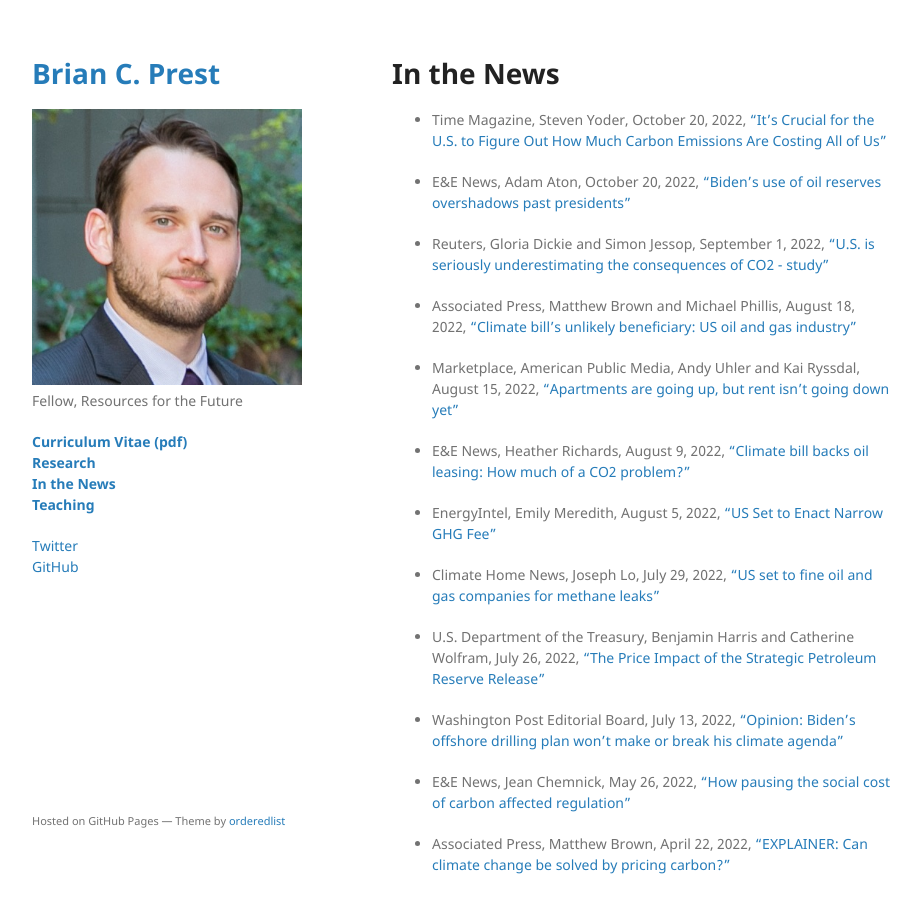
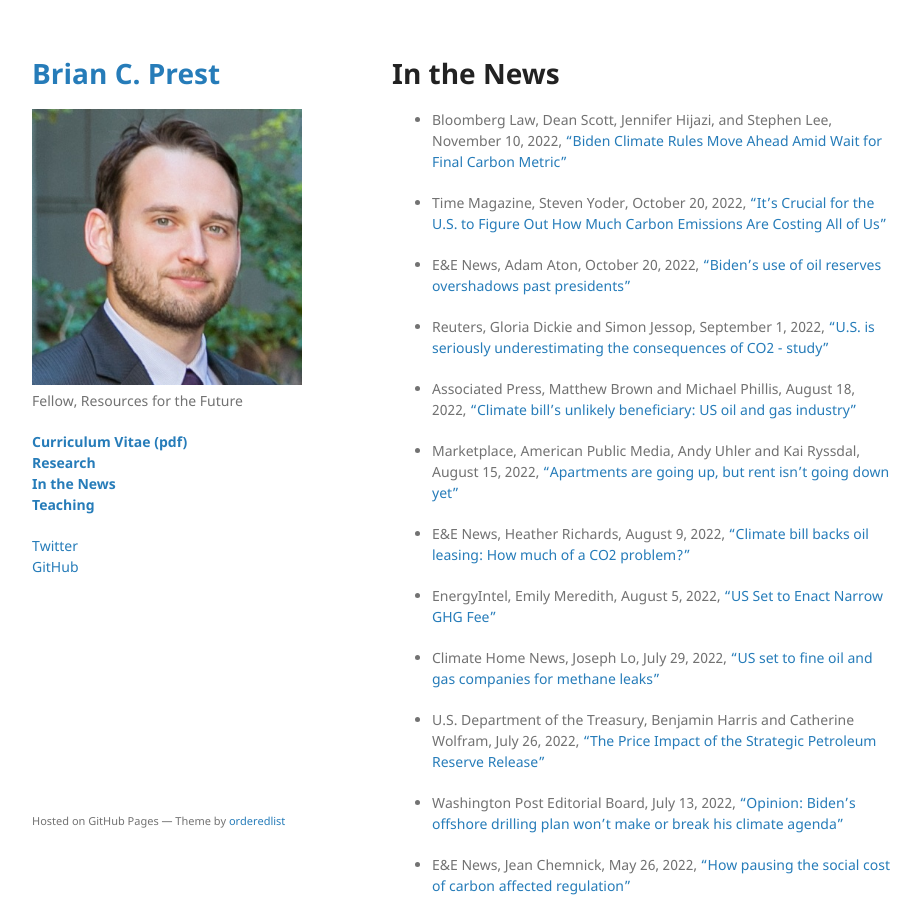
Before and after one commit to bprest/bprest.github.io, a Jekyll site: the page built from in-the-news.md, in a window 1280 px wide and 900 px high. Shown: the whole window, without its empty margins (178-1099 px from the left). Built offline with Jekyll 4.4.1, drawn with Linux system fonts in a browser that asks for light colours; our own code applies the rules of GitHub Pages for plain Markdown files.

Commit message:
add bloomberg piece

```diff
--- a/in-the-news.md
+++ b/in-the-news.md
@@ -4,7 +4,9 @@ layout: default
 
 # In the News
 
-* Time Magazine, Steven Yoder, October 20, 2022,  ["It's Crucial for the U.S. to Figure Out How Much Carbon Emissions Are Costing All of Us"](https://time.com/6213441/carbon-emissions-cost/)
+* Bloomberg Law, Dean Scott, Jennifer Hijazi, and Stephen Lee, November 10, 2022, ["Biden Climate Rules Move Ahead Amid Wait for Final Carbon Metric"](https://news.bloomberglaw.com/environment-and-energy/biden-climate-rules-move-ahead-amid-wait-for-final-carbon-metric)
+
+* Time Magazine, Steven Yoder, October 20, 2022, ["It's Crucial for the U.S. to Figure Out How Much Carbon Emissions Are Costing All of Us"](https://time.com/6213441/carbon-emissions-cost/)
 
 * E&E News, Adam Aton, October 20, 2022, ["Biden's use of oil reserves overshadows past presidents"](https://subscriber.politicopro.com/article/eenews/2022/10/20/bidens-use-of-oil-reserves-overshadows-past-presidents-00062629)
 
```
